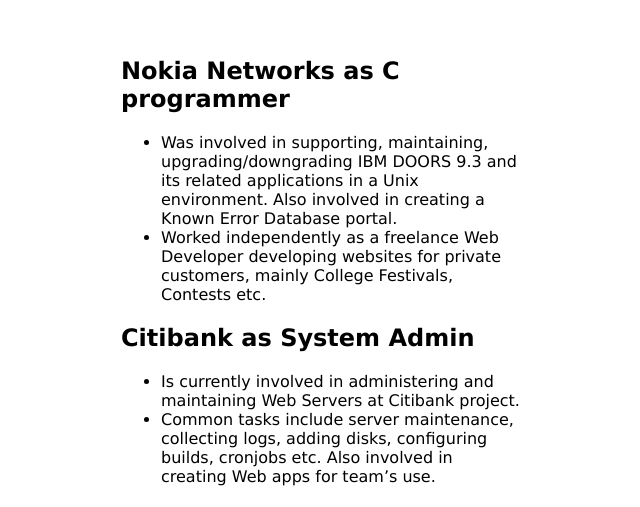
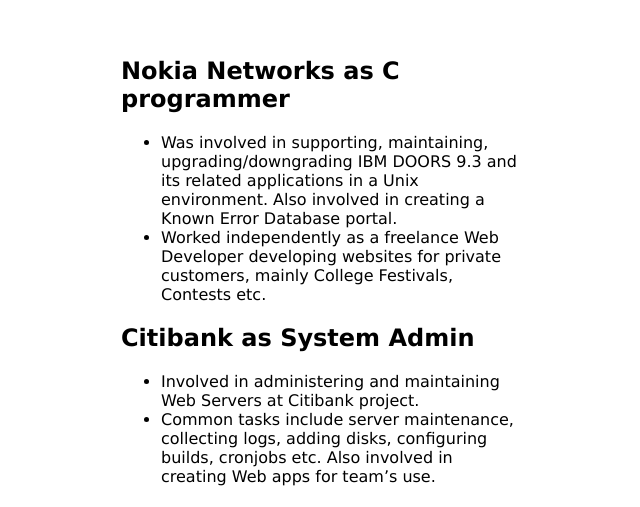
Before and after one commit to revathynattamai/revathy-nattamai, a plain HTML site: page process.html in a window 1280 px wide. Shown: the part 718-1225 px from the top of the page, without its empty margins (499-1139 px from the left). Drawn offline with Linux system fonts and the light colour scheme.

```diff
--- a/css/style.css
+++ b/css/style.css
@@ -2,6 +2,7 @@
     margin: 0px;
     font-family: 'Lucida Sans', 'Lucida Sans Regular', 'Lucida Grande', 'Lucida Sans Unicode', Geneva, Verdana, sans-serif;
 color: white;
+
 }
 .first{
     background-color:#5D4796;
@@ -44,6 +45,7 @@
 }
 section{
     padding: 50px;
+        color: #46356e;
 }
 .shadow{
 
--- a/process.html
+++ b/process.html
@@ -34,7 +34,7 @@
         <h1>Citibank as System Admin </h1>
         <ul>
             <li>
-                Is	 currently	 involved	 in	 administering	 and	 maintaining	 Web	 Servers	 at	 Citibank	 project.	</li>
+                Involved	 in	 administering	 and	 maintaining	 Web	 Servers	 at	 Citibank	 project.	</li>
 <li>Common	 tasks	 include	 server	 maintenance,	 collecting	 logs,	 adding	 disks,	 configuring
 builds,	cronjobs	etc.	Also	involved	in	creating	Web	apps	for	team’s	use.	</li></ul>
         </div>
```
